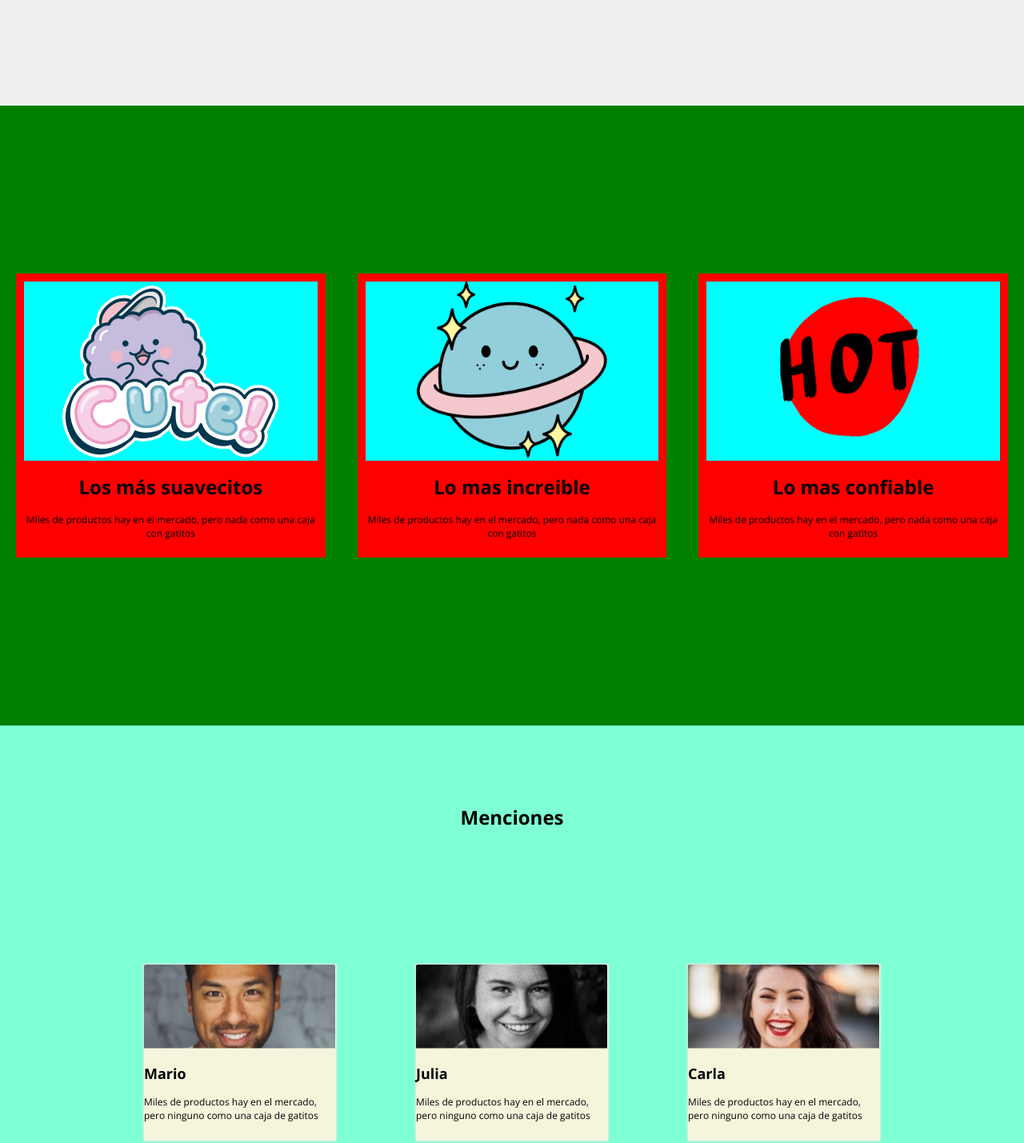
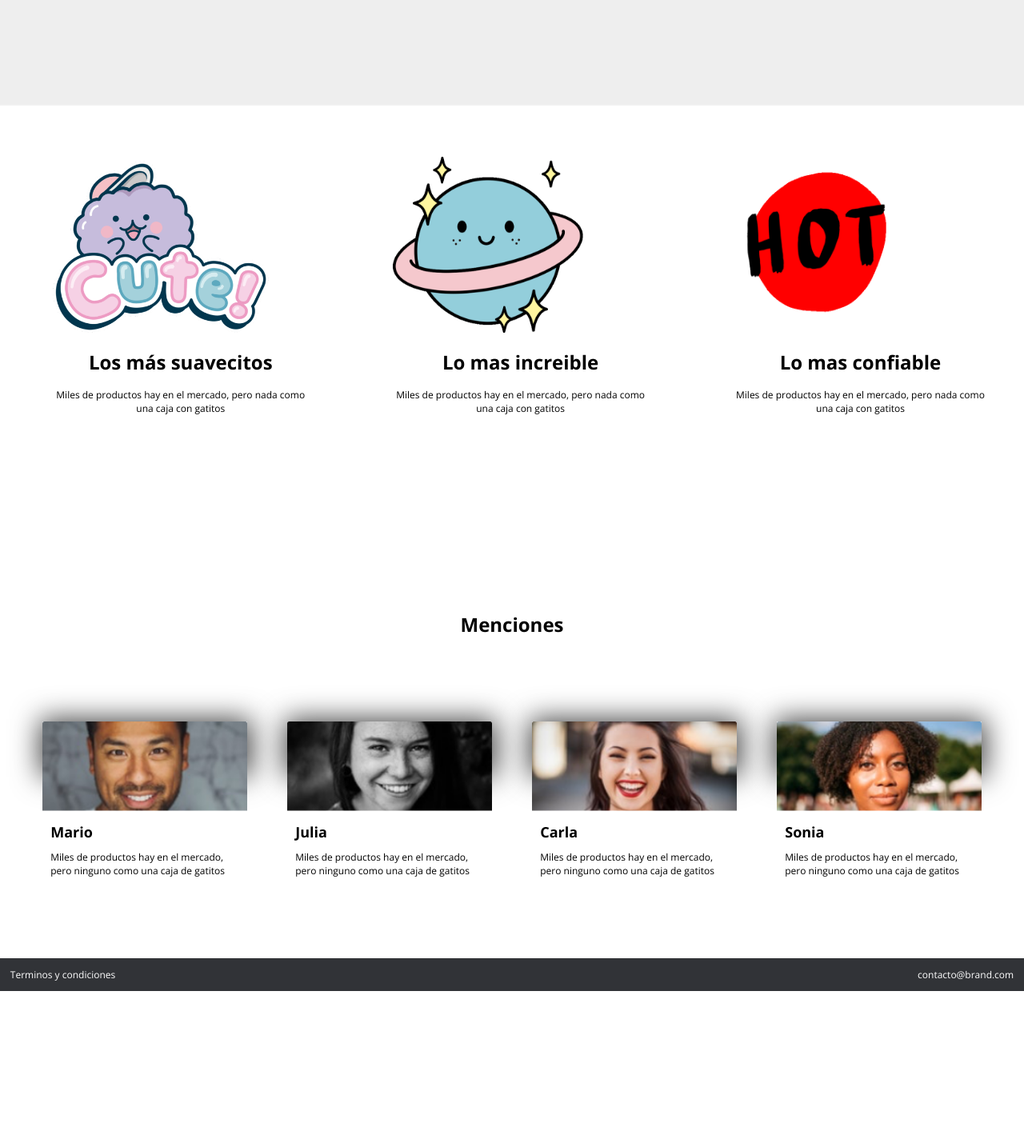
Before and after one commit to mchena6/brand_programacionII, a plain HTML site: page index.html in a window 1280 px wide. Shown: the part 940-2369 px from the top of the page at 80% size. After the commit the page ends 2179 px from the top, so only its background shows below. Drawn offline with nearby package versions, Linux system fonts and the light colour scheme.

Commit message:
correccion de errores, creacion de hipervinculos y sus respectivos archivos html

```diff
--- a/css/estilos.css
+++ b/css/estilos.css
@@ -12,16 +12,21 @@
 --green-color:#7ACC2D;
 --white-color:white;
 --black-color:#313337;
+--grey-color:#c0c0c0;
 /* Tipografía */
 --normal:12px;
 /* Espaciado */
 --space:10px;
 /* Box shadow */
 --box:0px 0 2px 1px #e6e5e9;
+--box-black: 1px 1px 35px 4px rgba(0,0,0,0.75);
 }
 
 /* -------------Variables */
 html,body{
+  height: 100%;
+  display: flex;
+  flex-direction: column;
   padding:0px;
   margin:0px;
   font-size: var(--normal);
@@ -71,6 +76,8 @@ nav li a:hover{
   background-position: center top;
   padding:20%;
   display: flex;
+  flex-direction: row;
+  justify-content: center;
 }
 
 .product{
@@ -78,7 +85,7 @@ nav li a:hover{
   margin-top: -240px;
 }
 .product .content{
-  background-color: blue;
+  background-color: var(--white-color);
   padding: var(--space);
   box-shadow: var(--box);
 }
@@ -105,47 +112,109 @@ nav li a:hover{
   display: flex;
   flex-direction: row;
   justify-content: center;
-  background-color: green;
+  background-color: var(--white-color);
+  margin-bottom: 100px;
 }
 
 .frase {
-  padding: var(--space);
+  background-color: var(--white-color);
 }
 
 .content_frase {
-  background-color: red;
-  margin: 200px 10px 200px 10px;
-  padding: var(--space);
+  background-color: var(--white-color);
+  width: 75%;
+  margin: 15%;
   text-align: center;
 }
 
 .img_frase {
   text-align: center;
-  background-color: aqua;
+  background-color: var(--white-color);
+  position: static;
+  height: 50%;
+  width: 50%;
+
+}
+
+/* CORRECCION
+.img_frase img {
+  position: static;
+  height: 50%;
+  width: 50%;
+  align-items: center;
+}
+  */
+
+.divisor {
+  width: 100%;
+  height: 0.7px;
+  background-color: var(--grey-color);
 }
 
 .conteiner_mentions{
   display: flex;
   justify-content: center;
-  padding: 20px;
+  padding: 0px;
   flex-wrap: wrap;
-  background-color: aquamarine;
+  background-color: var(--white-color);
+
 }
 
 .mentions {
-  width: 240px;
-  height: 220px;
-  margin: 50px;
-  box-shadow: var(--box);
-  background-color: beige;
-
+  width: 20%;
+  height: 25%;
+  margin: 25px;
+  background-color: var(-color-white-);
+  box-shadow: var(--box-black);
 }
 
-.img_mentions{
+.mentions h2{
+  margin: 4%;
+}
+
+.mentions p{
+  margin: 4%;
+  margin-bottom: 5%;
+}
+
+.mentions img {
   margin: 0%;
   padding: 0%;
+  width: 100%;
+  height: 50%;
+
 }
 
 .subtitle{
   padding: 5%;
 }
+
+.faq {
+  text-align: center;
+  flex: 1;
+  padding: 20px;
+}
+
+.tyc {
+  text-align: center;
+  flex: 1;
+  padding: 10px;
+}
+
+footer{
+  bottom: 0;
+  left: 0;
+  background-color: var(--black-color);
+  color: var(--white-color);
+  display: flex;
+  flex-direction: row;
+  justify-content: space-between;
+  padding-left: 1%;
+  padding-right: 1%;
+  margin-top: 5%;
+}
+
+footer a{
+  text-decoration: none;
+  color: var(--white-color);
+}
--- a/index.html
+++ b/index.html
@@ -12,11 +12,11 @@
   <!-- Aquí empieza el navbar -->
   <nav>
     <div class="brand_image">
-      <img src="images/logo.png" alt="">
+      <a href="index.html"> <img src="images/logo.png" alt=""> </a>
     </div>
     <div class="nav_options">
       <ul>
-        <li><a href="#">Faqs</a></li>
+        <li><a href="faqs.html">Faqs</a></li>
         <li><a href="#">Producto y descripción</a></li>
       </ul>
     </div>
@@ -86,6 +86,9 @@
         </div>
       </div>
   </div>
+  <div class="divisor">
+    <p>.</p>
+  </div>
 
   <div class="conteiner_mentions">
     <div class="subtitle">
@@ -124,6 +127,11 @@
   </div>
 
 
-<scrip src="scripts/scrip.js"></scrip>
+  <footer>
+    <p><a href="tyc.html">Terminos y condiciones</a></p>
+    <p><a href="mailto:contacto@brand.com">contacto@brand.com</a></p>
+  </footer>
+
+<script src="scripts/scrip.js"></script>
 </body>
 </html>
```
Also changed, not shown: faqs.html (added, +52 -0 lines), tyc.html (added, +55 -0 lines).
